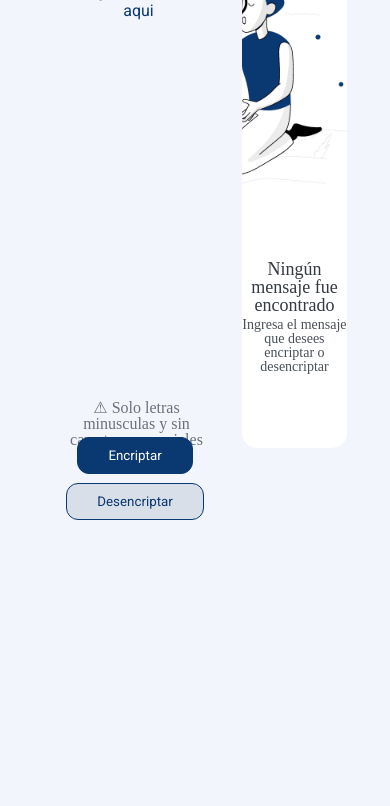
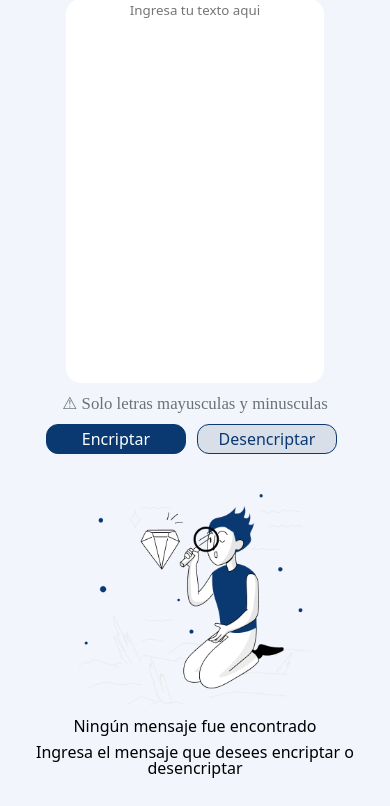
Before and after one commit to xOverlap/Encriptador, a plain HTML site: page index.html in a window 390 px wide. Shown: the part 84-890 px from the top of the page. Before the commit the page ends 844 px from the top, so only its background shows below. Drawn offline with Linux system fonts and the light colour scheme.

Commit message:
responsivity is fixed

```diff
--- a/index.html
+++ b/index.html
@@ -2,33 +2,37 @@
 <html lang="es">
 <head>
     <meta charset="UTF-8">
+    <meta http-equiv="X-UA-Compatible" content="IE=edge">
+    <meta name="viewport" content="width=device-width, initial-scale=1.0">
 
     <link rel="preconnect" href="https://fonts.googleapis.com">
     <link rel="preconnect" href="https://fonts.gstatic.com" crossorigin>
     <link href="https://fonts.googleapis.com/css2?family=Roboto&display=swap" rel="stylesheet">
 
-    <link rel="stylesheet" href="reset.css">
-    <link rel="stylesheet" href="style.css">
+    <link rel="stylesheet" href="styles/reset.css">
+    <link rel="stylesheet" href="styles/style.css">
     <title>Encritador</title>
 </head>
 <body>
     <div class="container">
 
+        <div class="container-header">
             <div class="logo">
                     <img src="images/logo.png" alt="Logo de Alura">
             </div>
+        </div>
 
 
-
+        <div class="container-main">
             <div class="container-contenido">
                 <div class="input-texto">
                     <textarea id="input" cols="30" rows="10" placeholder="Ingresa tu texto aqui"></textarea>
                 </div>
 
 
-
+                <div class="botonera">
                     <div class="warn">
-                <p class="warn-char">&#9888 Solo letras minusculas y sin caracteres especiales</p>
+                        <p class="warn-char">&#9888 Solo letras mayusculas y minusculas</p>
                     </div>
 
 
@@ -36,6 +40,7 @@
                     <div class="botones">
                         <button id="boton-1">Encriptar</button>
                         <button id="boton-2">Desencriptar</button>
+                    </div>
                 </div>
             </div>
 
@@ -46,13 +51,15 @@
                     <textarea id="output"></textarea>
                     <div id="sin-mensaje">
                         <img src="images/Muneco.png" alt="Muñeco" id="muneco">
-                    <p class="mensaje-1">Ningún mensaje fue encontrado</p>
-                    <p class="mensaje-2">Ingresa el mensaje que desees encriptar o desencriptar</p>
+                        <p class="mensaje">Ningún mensaje fue encontrado</p>
+                        <p class="mensaje">Ingresa el mensaje que desees encriptar o desencriptar</p>
                     </div>
                     <button id="copiar">Copiar</button>
                 </div>
             </div>
         </div>
+
+    </div>
 </body>
 </html>
 
--- a/style.css
+++ /dev/null
@@ -1,209 +0,0 @@
-*{
-    font-family: 'Roboto', sans-serif;
-    transform: 400ms all;
-}
-
-body{
-    background: #F3F5FC;
-}
-
-.container{
-    position: absolute;
-    left: 5%;
-    right: 5%;
-    width: 90%;
-    height: 90%;
-    margin: 3%;
-}
-
-.logo{
-    position: absolute;
-    top: -7%;
-    left: 0%;
-    transform: scale(0.5);
-    float: left;
-}
-
-.container-contenido{
-    margin-left: 8%;
-    position: absolute;
-    top: 13%;
-    left: 5%;
-    width: 45%;
-    height: 55%;
-    float: left;
-}
-
-.input-texto{
-    width: 100%;
-    height: 100%;
-    float: left;
-}
-
-#input{
-    width: 100%;
-    height: 100%;
-    resize: none;
-    border: none;
-    outline: none;
-    background: #F3F5FC;
-    text-align: center;
-    color: #0A3871;
-    font-size: 1em;
-
-}
-
-#input::placeholder{
-    color: #0A3871;
-    font-size: 1em;
-    text-align: center;
-}
-
-.warn{
-    position: absolute;
-    top: 410px;
-}
-
-.warn p{
-    margin-top: 10px;
-    color: #495057;
-    opacity: 0.8;
-    text-align: center;
-}
-
-.botones{
-    position: absolute;
-    top: 440px;
-    text-align: center;
-}
-
-#boton-1, #boton-2{
-    border: solid 1px #0A3871;
-    padding: 10px 100px;
-    border-radius: 12px;
-    transition: 500ms transform;
-    margin: 7px 7px 2px 0px;
-    cursor: pointer;
-}
-#boton-1{
-    background-color: #0A3871;
-    color: #FFF;
-}
-
-#boton-2{
-    background-color: #D8DFE8;
-    color: #0A3871;
-}
-#boton-1:hover, .boton-2:hover{
-    transform: scale(1.05);
-}
-
-
-.container-panel{
-    position: absolute;
-    top: 10%;
-    right: 18%;
-    width: 20%;
-    height: 70%;
-    float: right;
-    background-color: #fff;
-    border-radius: 15px;
-    overflow: hidden;
-}
-
-#output{
-    position: absolute;
-    left: 4.5%;
-    margin-top: 20%;
-    width: 90%;
-    height: 20em;
-    color: #495057;
-    resize: none;
-    border: none;
-    outline: none;
-    display: none;
-}
-
-#muneco {
-    position: absolute;
-    transform: scale(0.8);
-    top: -5%;
-    right: -12%;
-}
-
-.mensaje-1{
-    position: absolute;
-    top: 64%;
-    left: 7%;
-    font-size: 18px;
-    text-align: center;
-    color: #343A40;
-}
-.mensaje-2{
-    position: absolute;
-    top: 77%;
-    font-size: 14px;
-    text-align: center;
-    color: #495057;
-}
-
-#copiar{
-    position: absolute;
-    top: 89%;
-    left: 30%;
-    padding: 4% 15%;
-    border-radius: 10px;
-    border: solid 1px #0A3871;
-    background-color: #D8DFE8;
-    color: #0A3871;
-    cursor: pointer;
-    transition: 400ms transform;
-    display: none;
-}
-
-#copiar:hover{
-    transform: scale(1.05);
-}
-
-@media screen and (max-width:700px){
-    .container{
-        height: 400px;
-    }
-    .logo{
-        top: -4%;
-        left: -16%;
-    }
-
-    .container-contenido{
-        margin-left: 30%;
-        width: 40%;
-        left: -20%;
-    }
-
-    .botones{
-        top: 450px;
-    }
-
-    #boton-1, #boton-2{
-        padding: 10px 30px;
-    }
-    .container-panel{
-        width: 30%;
-        right: 10%;
-        height: 120%;
-    }
-    #muneco{
-        top: -10%;
-        right: -39%;
-    }
-    .mensaje-1{
-        top: 61%;
-        left: 0%;
-    }
-    .mensaje-2{
-        top: 73%;
-    }
-    #copiar{
-        left: 23%;
-    }
-}
--- /dev/null
+++ b/styles/style.css
@@ -0,0 +1,189 @@
+* {
+    text-align: center;
+    font-family: system-ui, -apple-system, BlinkMacSystemFont, 'Segoe UI', Roboto, Oxygen, Ubuntu, Cantarell, 'Open Sans', 'Helvetica Neue', sans-serif;
+}
+
+html{
+    width: 100vw;
+    min-height: 100vh;
+    overflow-x: hidden;
+}
+
+body {
+    display: flex;
+    flex-direction: column;
+    justify-content: center;
+    align-items: center;
+    width: 100vw;
+    min-height: 100vh;
+    background-color: #F3F5FC;
+}
+
+.container {
+    display: flex;
+    flex-direction: column;
+    justify-content: center;
+    align-items: center;
+    min-width: 85vw;
+    max-width: 100vw;
+    /* max-height: 97vh; */
+    padding: 10px;
+    border-radius: 20px;
+}
+
+.container-header {
+    display: flex;
+    justify-content: center;
+    align-items: center;
+}
+
+.logo img{
+    height: 50px;
+    margin: 5px;
+}
+
+.container-main {
+    display: flex;
+    flex-direction: column;
+    justify-content: center;
+    align-items: center;
+}
+
+.container-contenido {
+    display: flex;
+    flex-direction: column;
+    align-items: center;
+    justify-content: center;
+    width: 90vw;
+    border-radius: 15px;
+    padding: 10px;
+    margin-bottom: 5px;
+}
+
+#input {
+    width: 65vw;
+    height: 45vh;
+    border: none;
+    border-radius: 15px;
+    resize: none;
+    outline: none;
+}
+
+.warn-char {
+    font-size: 1.05em;
+    margin-top: 10px;
+    color: #495057;
+    opacity: 0.8;
+    margin-bottom: 5px;
+}
+
+#boton-1, #boton-2 {
+    border: solid 1px #0A3871;
+    min-width: 140px;
+    max-width: 200px;
+    height: 30px;
+    border-radius: 12px;
+    font-size: 1em;
+    transition: 500ms transform;
+    margin: 6px 7px 5px 0px;
+    cursor: pointer;
+}
+
+#boton-1 {
+    background-color: #0A3871;
+    color: #FFF;
+}
+
+#boton-2 {
+    background-color: #D8DFE8;
+    color: #0A3871;
+}
+
+#boton-1:hover, #boton-2:hover {
+    transform: scale(1.05);
+}
+
+.container-panel {
+    width: 90vw;
+    border-radius: 15px;
+    margin-top: 10px;
+    padding: 10px;
+}
+
+
+#output {
+    width: 65vw;
+    height: 45vh;
+    border: none;
+    border-radius: 15px;
+    resize: none;
+    outline: none;
+    margin-bottom: 5px;
+    margin: 0 auto;
+    display: none;
+}
+
+#muneco {
+    max-width: 60vw;
+}
+
+.mensaje {
+    font-family: system-ui, -apple-system, BlinkMacSystemFont, 'Segoe UI', Roboto, Oxygen, Ubuntu, Cantarell, 'Open Sans', 'Helvetica Neue', sans-serif;
+
+    margin-top: 10px;
+    margin-bottom: 10px;
+}
+
+#copiar {
+    height: 30px;
+    font-size: 1em;
+    margin: 6px 7px 5px 0px;
+    min-width: 140px;
+    max-width: 200px;
+    border-radius: 10px;
+    border: solid 1px #0A3871;
+    background-color: #D8DFE8;
+    color: #0A3871;
+    cursor: pointer;
+    transition: 400ms transform;
+    display: none;
+    margin: 0 auto;
+}
+
+#copiar:hover {
+    transform: scale(1.05);
+}
+
+@media screen and (min-width:700px) {
+
+    .container{
+        max-width: 800px;
+    }
+    .container-main {
+        max-width: 1000px;
+        flex-direction: row;
+        justify-content: space-between;
+    }
+    #input {
+        max-width: 50vw;
+    }
+
+    .container-header {
+        width: 100%;
+        justify-content: left;
+    }
+
+    .container-panel {
+        margin: 0;
+        padding: 0;
+    }
+
+    #output {
+        width: 20vw;
+        height: 45vh;
+    }
+
+    #copiar {
+        margin-top: 15px;
+    }
+}
```
Also changed, not shown: images/Vector.png (deleted), images/bi_exclamation-circle-fill.png (deleted), images/logo.png, styles/reset.css (renamed from reset.css). Lines whose indentation alone changed are shown as unchanged.
